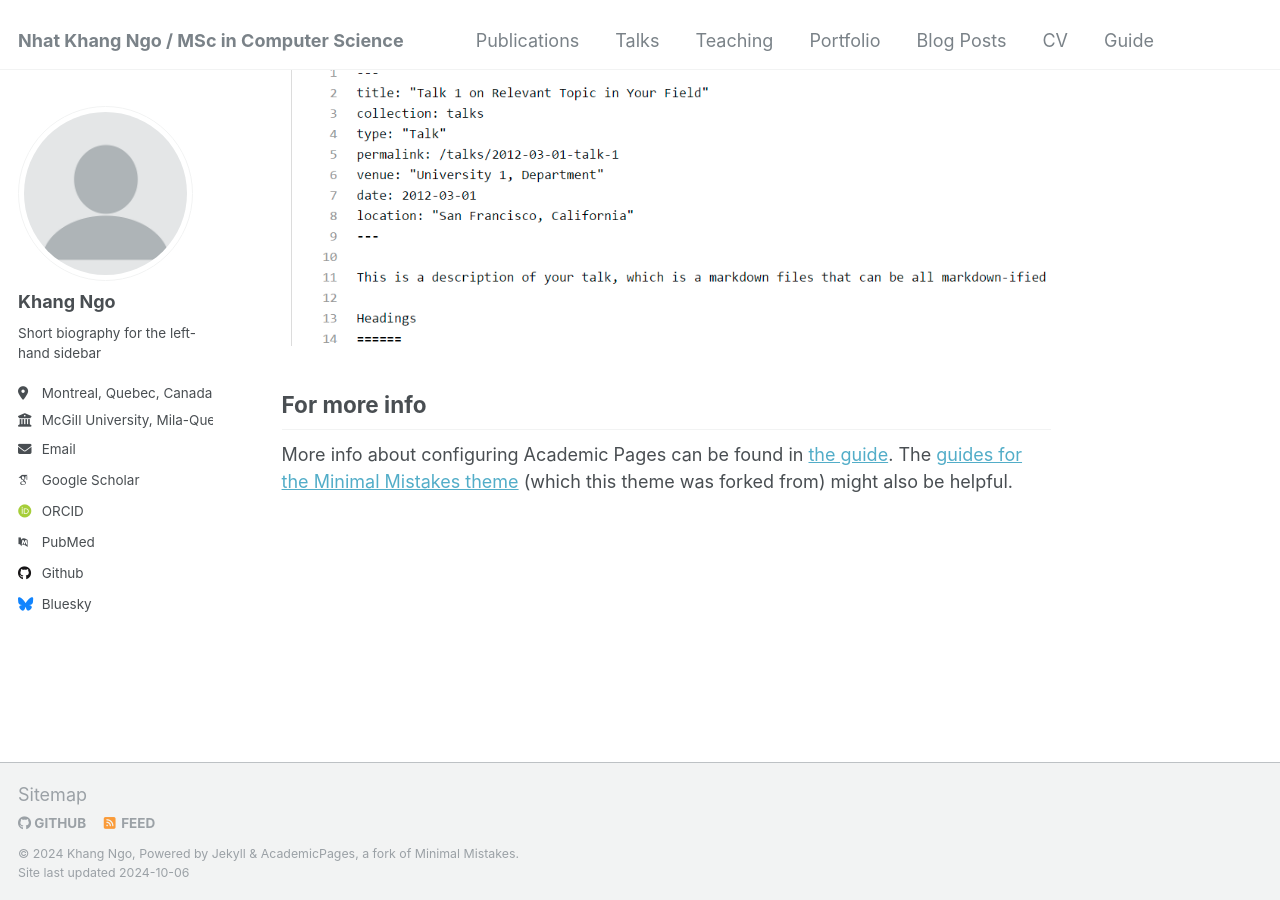
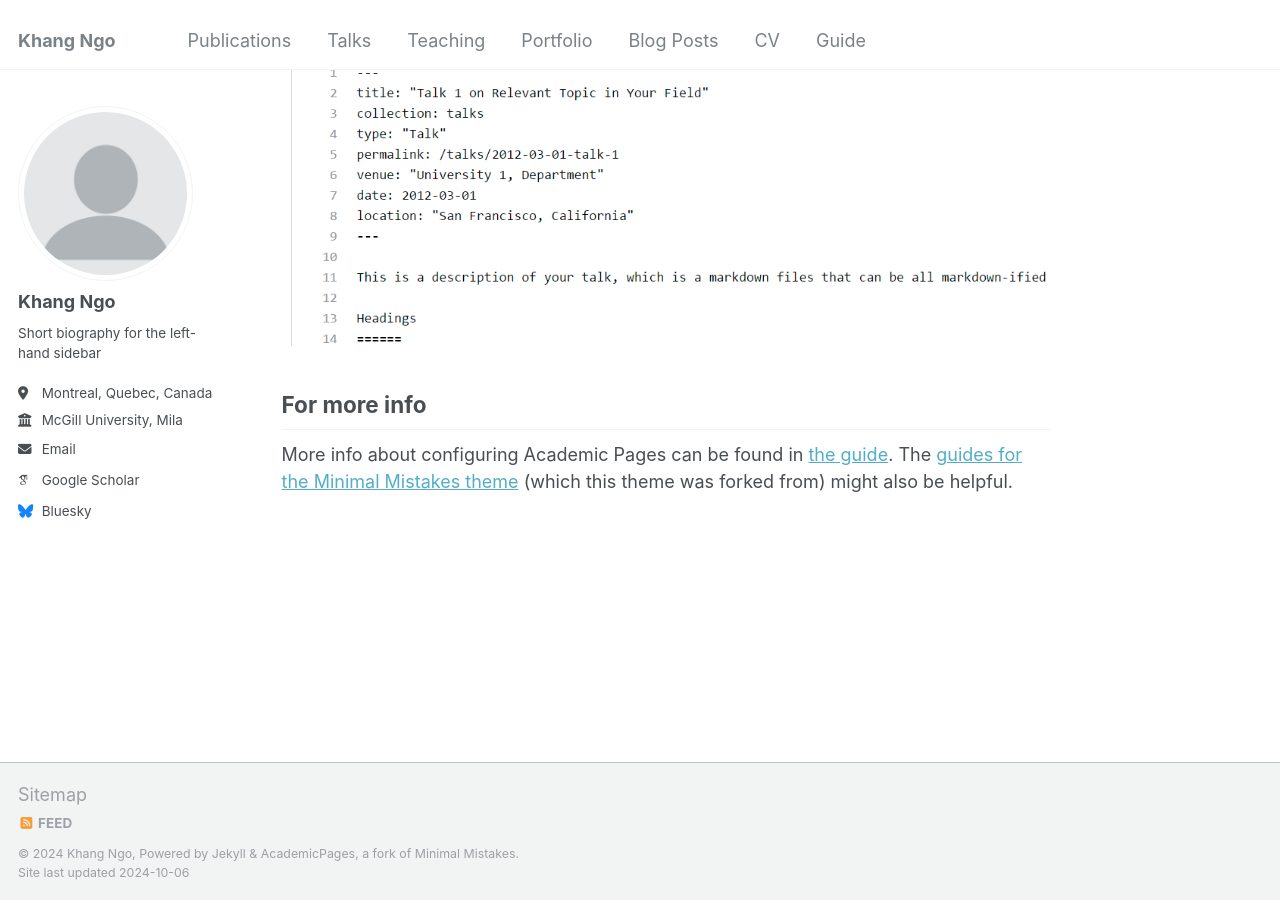
Before and after one commit to nnkhang19/nnkhang19.github.io, a Jekyll site: the page built from _pages/about.md, in a window 1280 px wide and 900 px high, scrolled down 2643 px. Built offline with Jekyll 4.4.1, drawn with Linux system fonts in a browser that asks for light colours; some web fonts are replaced.

Commit message:
update info

```diff
--- a/_config.yml
+++ b/_config.yml
@@ -7,9 +7,9 @@
 # server process.
 
 # Basic Site Settings
-locale                   : "ca-Canada"
-title                    : "Nhat Khang Ngo / MSc in Computer Science"
-title_separator          : "-"
+locale                   : "en-Canada"
+title                    : "Khang Ngo"
+title_separator          : "MSc in Computer Science"
 name                     : &name "Khang Ngo"
 description              : &description "My legal full name is Nhat Khang Ngo. My preference name is Khang Ngo. You can call me Khang."
 url                      : https://nnkhang19.github.io # the base hostname & protocol for your site e.g. "https://mmistakes.github.io"
@@ -26,26 +26,26 @@ author:
   pronouns         : # example: "she/her"
   bio              : "Short biography for the left-hand sidebar"
   location         : "Montreal, Quebec, Canada"
-  employer         : "McGill University, Mila-Quebec AI Institute"
+  employer         : "McGill University, Mila"
   uri              : # URL
   email            : "none@example.org"
 
   # Academic websites
-  arxiv            : # URL - Update with the correct link to your profile
+  #arxiv            : # URL - Update with the correct link to your profile
   googlescholar    : "https://scholar.google.com/citations?user=PS_CX0AAAAAJ"
-  impactstory      : # URL
-  orcid            : "http://orcid.org/yourorcidurl"
-  semantic         : # URL
-  pubmed           : "https://www.ncbi.nlm.nih.gov/pubmed/?term=john+snow"
-  researchgate     : # URL
+    #impactstory      : # URL
+    #orcid            : "http://orcid.org/yourorcidurl"
+    #semantic         : # URL
+    #pubmed           : "https://www.ncbi.nlm.nih.gov/pubmed/?term=john+snow"
+    #researchgate     : # URL
 
   # Repositories and software development
-  bitbucket        : # Username - Update with your username on the site
-  codepen          : # Username
-  dribbble         : # Username
-  github           : "nnkhang19"
-  kaggle           : # Username
-  stackoverflow    : # User number or user number and name (i.e., use "1" or "1/jeff-atwood")
+  #bitbucket        : # Username - Update with your username on the site
+  #codepen          : # Username
+  #dribbble         : # Username
+  #github           : "nnkhang19"
+  #kaggle           : # Username
+  #stackoverflow    : # User number or user number and name (i.e., use "1" or "1/jeff-atwood")
 
   # Social media
   bluesky          : "bsky.app" # Replace this with you Bluesky username
```
